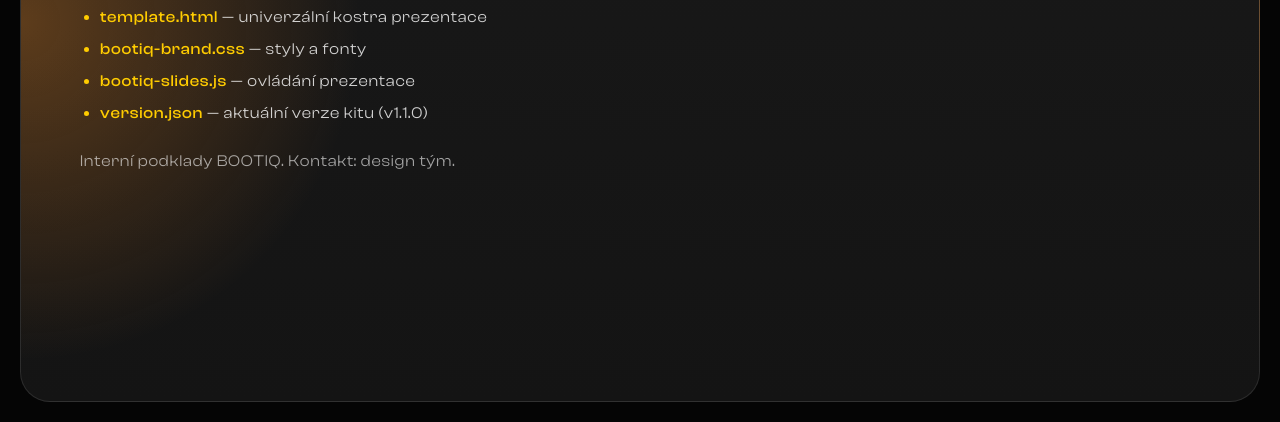
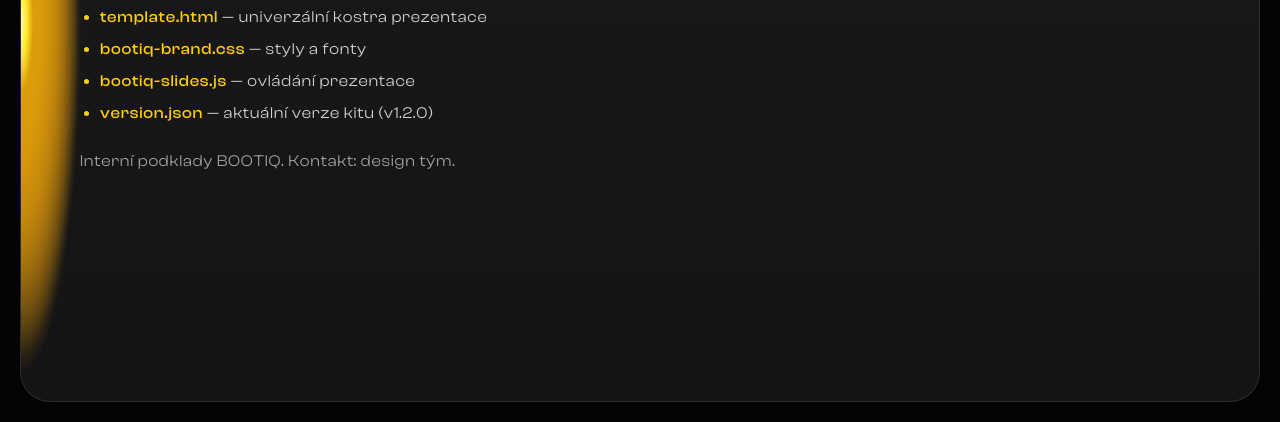
Before and after one commit to Bootiq-Hub/bootiq-brand, a plain HTML site: page index.html in a window 1280 px wide. Shown: the part 378-800 px from the top of the page. Drawn offline with Linux system fonts and the light colour scheme.

Commit message:
deploy: brand kit 2026-08-07 01:58

```diff
--- a/bootiq-brand.css
+++ b/bootiq-brand.css
@@ -320,30 +320,60 @@
   pointer-events: none;
   border-radius: var(--radius-xl);
   border: 1px solid var(--color-alpha-white-10);
+  /* Stíny rámu dle Figmy (2 drop shadows na slidu). */
+  box-shadow:
+    0 2px 3px rgba(0, 0, 0, 0.3),
+    0 8px 20px rgba(0, 0, 0, 0.1);
+  /* Glow na levé hraně — rekonstrukce podle originálu ze zdrojové Figmy:
+     obdélník ~93×1000px u levé hrany (zde poměrově 4.84% × 92.6% slidu,
+     svisle centrovaný) se 4 radiálními gradienty orientovanými zleva
+     doprava. Stopy přesně dle Figmy; opacity vrstev (70/100/80/100 %)
+     jsou zapečené v alpha hodnotách. Dekorativní artwork — hexy záměrně
+     mimo tokeny. Vrstvy shora dolů jako ve Figmě:
+       1) žlutá @70%:  0% FFFBB4 · 10% FFE828 · 20% DB9D0A · 100% 0C002F/0
+       2) žlutá @100%: tytéž stopy
+       3) oranž @80%:  6% F8BB7B · 42% DB7B0A/50% · 95% 442B68/0 · 100% 09001D/0
+       4) oranž @100%: tytéž stopy */
   background:
-    /* Oranžový glow — dekorativní artwork šablony, hex záměrně mimo tokeny
-       (stejný precedens jako glow SVG v TopImage). */
-    radial-gradient(38% 62% at 0% 50%, rgba(240, 138, 36, 0.32), transparent 72%),
+    radial-gradient(100% 50% at 0% 50%,
+      rgba(255, 251, 180, 0.7) 0%, rgba(255, 232, 40, 0.7) 10%,
+      rgba(219, 157, 10, 0.7) 20%, rgba(12, 0, 47, 0) 100%)
+      left center / 4.8437% 92.593% no-repeat,
+    radial-gradient(100% 50% at 0% 50%,
+      rgb(255, 251, 180) 0%, rgb(255, 232, 40) 10%,
+      rgb(219, 157, 10) 20%, rgba(12, 0, 47, 0) 100%)
+      left center / 4.8437% 92.593% no-repeat,
+    radial-gradient(100% 50% at 0% 50%,
+      rgba(248, 187, 123, 0.8) 6%, rgba(219, 123, 10, 0.4) 42%,
+      rgba(68, 43, 104, 0) 95%, rgba(9, 0, 29, 0) 100%)
+      left center / 4.8437% 92.593% no-repeat,
+    radial-gradient(100% 50% at 0% 50%,
+      rgb(248, 187, 123) 6%, rgba(219, 123, 10, 0.5) 42%,
+      rgba(68, 43, 104, 0) 95%, rgba(9, 0, 29, 0) 100%)
+      left center / 4.8437% 92.593% no-repeat,
     var(--gradient-panel);
 }
 
-/* Sdílený badge „B." vpravo nahoře — box s rámečkem (Figma); na titulních
+/* Sdílený badge „B." vpravo nahoře — hodnoty vyčtené z Figma vektoru
+   (slide 33, skupina „podklad"): box 80×80 na 60/60 od rohu, radius 5,7px,
+   výplň gradient bílá 15%→0, rámeček bílá 30%, glyf žlutý. Na titulních
    slidech místo něj plné logo (viz .slide--title::after). */
 .slide::after {
   content: 'B.';
   position: absolute;
-  top: clamp(1.5rem, 3vw, 2.75rem);
-  right: clamp(1.5rem, 3vw, 2.75rem);
+  top: clamp(1.875rem, 3.125vw, 3.75rem);
+  right: clamp(1.875rem, 3.125vw, 3.75rem);
   z-index: 2;
   display: grid;
   place-items: center;
-  width: clamp(2.25rem, 3.4vw, 3.25rem);
-  height: clamp(2.25rem, 3.4vw, 3.25rem);
-  border-radius: 0.625rem;
-  border: 1px solid var(--color-alpha-white-20);
-  background: var(--color-neutral-850);
+  width: clamp(2.5rem, 4.1667vw, 5rem);
+  height: clamp(2.5rem, 4.1667vw, 5rem);
+  border-radius: 0.357rem;
+  border: 1px solid var(--color-alpha-white-30);
+  /* Figma: linear gradient bílá 15% → 0 (mezi tokeny 10/20 není — přesná hodnota). */
+  background: linear-gradient(180deg, rgba(255, 255, 255, 0.15), rgba(255, 255, 255, 0));
   font-weight: var(--font-weight-semibold);
-  font-size: clamp(1.1rem, 1.7vw, 1.5rem);
+  font-size: clamp(1.4rem, 2.2vw, 2.65rem);
   letter-spacing: var(--font-tracking-tight);
   color: var(--color-brand-yellow);
 }
--- a/index.html
+++ b/index.html
@@ -16,7 +16,7 @@
     <li><a href="./template.html">template.html</a> — univerzální kostra prezentace</li>
     <li><a href="./bootiq-brand.css">bootiq-brand.css</a> — styly a fonty</li>
     <li><a href="./bootiq-slides.js">bootiq-slides.js</a> — ovládání prezentace</li>
-    <li><a href="./version.json">version.json</a> — aktuální verze kitu (v1.1.0)</li>
+    <li><a href="./version.json">version.json</a> — aktuální verze kitu (v1.2.0)</li>
   </ul>
   <p class="muted">Interní podklady BOOTIQ. Kontakt: design tým.</p>
 </section>
--- a/version.json
+++ b/version.json
@@ -1,4 +1,4 @@
 {
-  "version": "1.1.0",
+  "version": "1.2.0",
   "date": "2026-08-06"
 }
```
